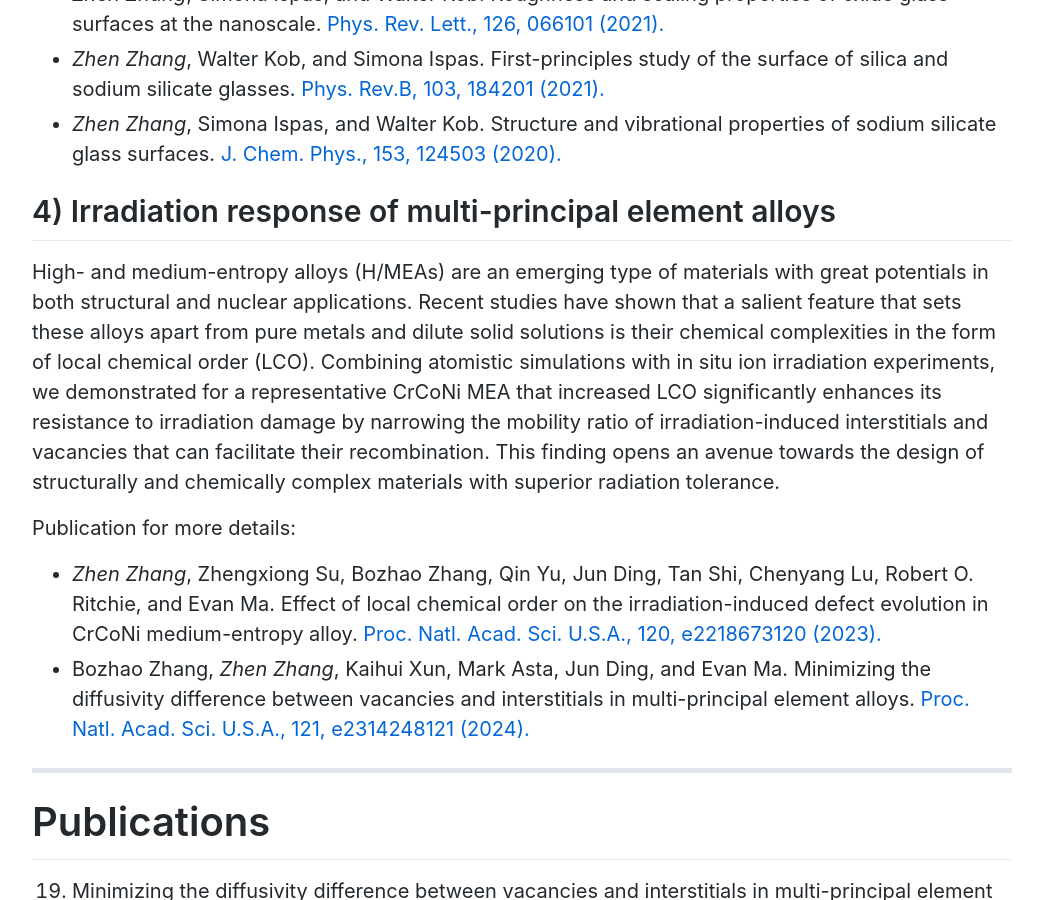
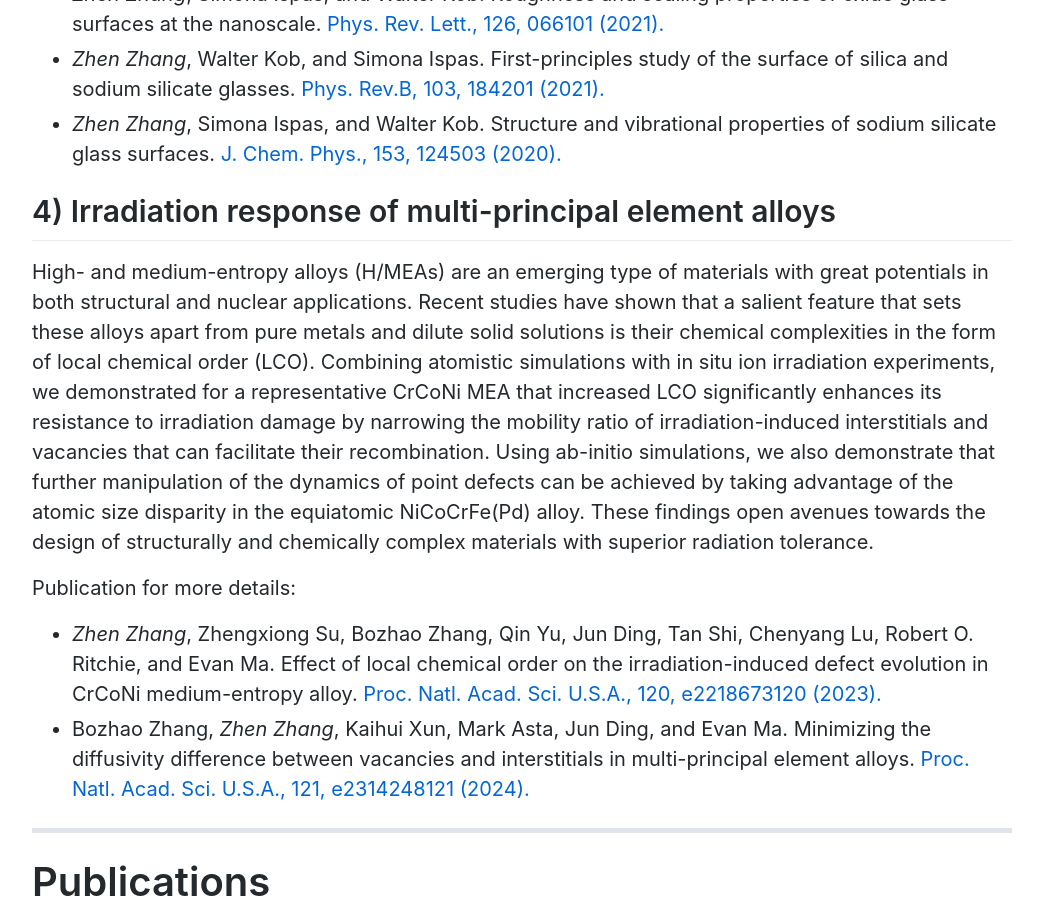
Before and after one commit to zhenzhang1991/zhenzhang1991.github.io, a Jekyll site: the page built from index.md, in a window 1280 px wide and 900 px high, scrolled down 4070 px. Shown: the whole window, without its empty margins (118-1161 px from the left). Built offline with Jekyll 4.4.1, drawn with Linux system fonts in a browser that asks for light colours; Markdown is read by kramdown in place of the engine named in the settings; comment, search, counter and statistics services are not loaded.

Commit message:
Update index.md

```diff
--- a/index.md
+++ b/index.md
@@ -77,7 +77,7 @@ Publications for more details:
 ## 4) Irradiation response of multi-principal element alloys
 
 High- and medium-entropy alloys (H/MEAs) are an emerging type of materials with great potentials in both structural and nuclear applications. Recent studies have shown that a salient feature that sets these alloys apart from pure metals and dilute solid solutions is their chemical complexities in the form of local chemical order (LCO). Combining atomistic simulations with in situ ion irradiation experiments, we demonstrated for a representative CrCoNi MEA that increased LCO significantly enhances its resistance to irradiation damage by narrowing the mobility ratio of irradiation-induced interstitials and
-vacancies that can facilitate their recombination.  This finding opens an avenue towards the design of structurally and chemically complex materials with superior radiation tolerance.
+vacancies that can facilitate their recombination. Using ab-initio simulations, we also demonstrate that further manipulation of the dynamics of point defects can be achieved by taking advantage of the atomic size disparity in the equiatomic NiCoCrFe(Pd) alloy. These findings open avenues towards the design of structurally and chemically complex materials with superior radiation tolerance.
 
 Publication for more details:
 *  *Zhen Zhang*, Zhengxiong Su, Bozhao Zhang, Qin Yu, Jun Ding, Tan Shi, Chenyang Lu, Robert O. Ritchie, and Evan Ma. Effect of local chemical order on the irradiation-induced defect evolution in CrCoNi medium-entropy alloy. [Proc. Natl. Acad. Sci. U.S.A., 120, e2218673120 (2023).](docs/2023-zhang-pnas.pdf)
```
